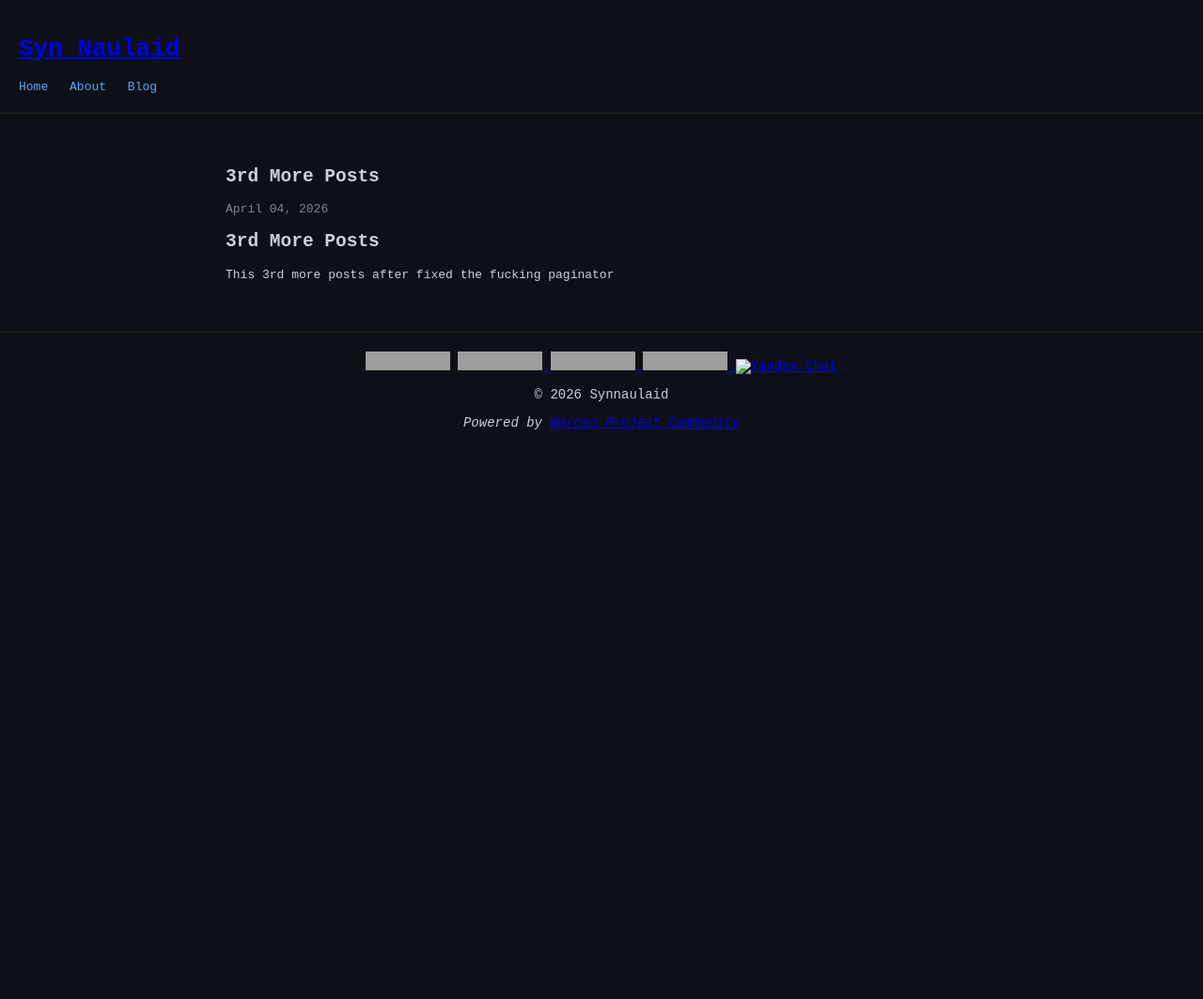
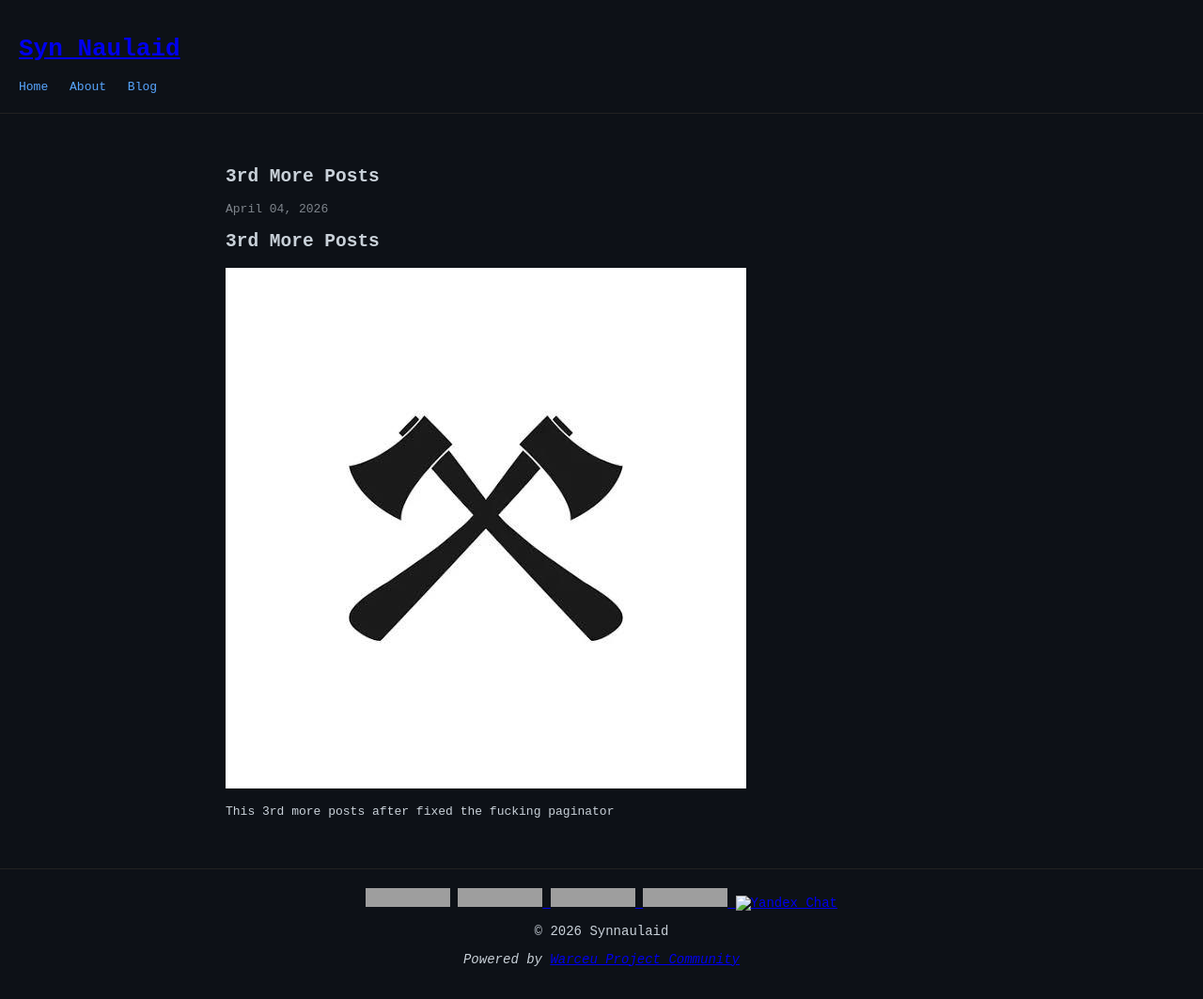
Before and after one commit to synnaulaid/synnaulaid.github.io, a Jekyll site: the page built from _posts/2026-04-04-3rd-more-post.md, in a window 1280 px wide. Shown: the whole page at 94% size. Built offline with Jekyll 4.4.1, drawn with Linux system fonts in a browser that asks for light colours; a script that is not in the unit is left out; before the commit the page ends 900 px from its top, so only the background shows below that; grey boxes are pictures that could not be loaded.

Commit message:
test imgae posts

```diff
--- a/_posts/2026-04-04-3rd-more-post.md
+++ b/_posts/2026-04-04-3rd-more-post.md
@@ -12,4 +12,7 @@ keywords: posts, paginator, blog, software development, cybersecurity, programmi
 
 # 3rd More Posts
 
+![alt kapak](/assets/img/kapak.jpg)
+
+
 This 3rd more posts after fixed the fucking paginator
```
